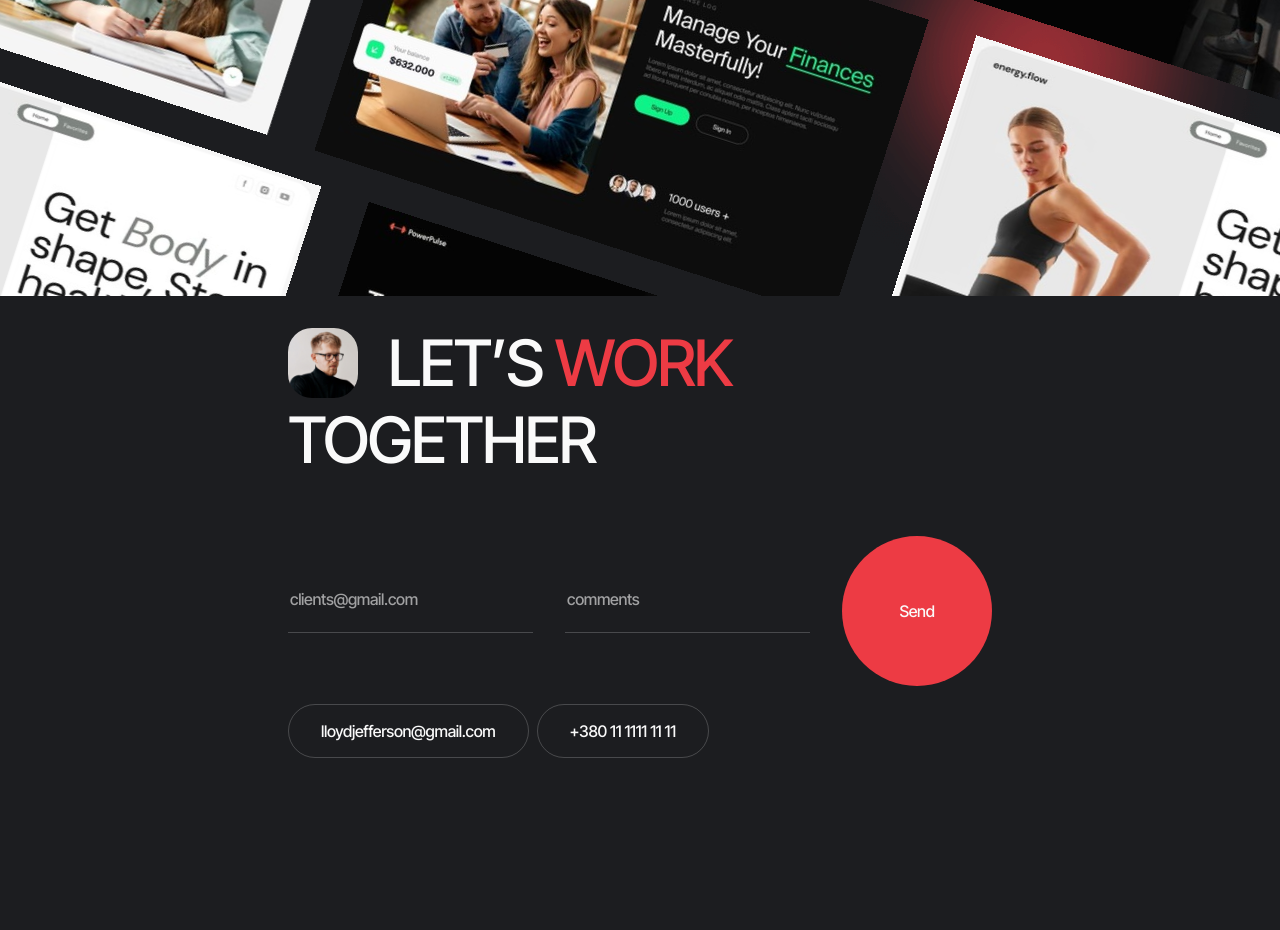
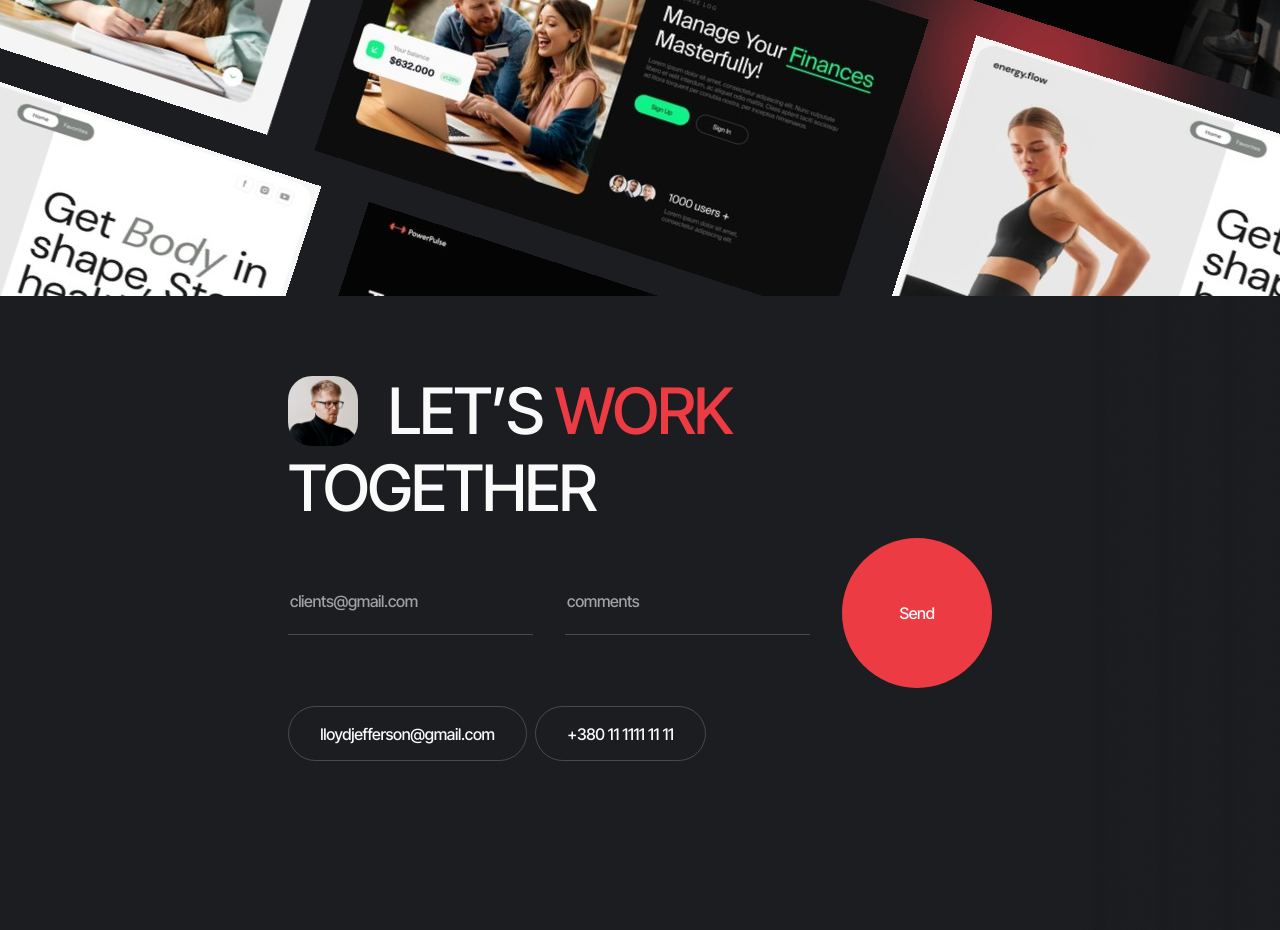
Before and after one commit to Natatulichka/DevTeam5, a website built with Vite: page src/index.html in a window 1280 px wide. Shown: the part 8090-9020 px from the top of the page. Before the commit the page ends 8880 px from the top, so only its background shows below. Built offline with nearby package versions, Linux system fonts and the light colour scheme.

Commit message:
finished styles for footer
- додав background,
- підправив посилання пошти та телефону
-  підправив дрібні помилки

```diff
--- a/src/css/footer.css
+++ b/src/css/footer.css
@@ -2,7 +2,8 @@
 
 .footer {
   padding: 32px 0;
-  background: #1c1d20 url('') right center no-repeat;
+  background: #1c1d20 url('/img/footer/footer-glass_mobil_1x.png') right center
+    no-repeat;
 }
 .container {
   max-width: 375px;
@@ -85,29 +86,49 @@
   background-color: #e0373f;
   letter-spacing: 0.1em;
 }
+.footer-bottom {
+  display: flex;
+  flex-wrap: wrap;
+  align-items: center;
+  height: 37px;
+}
 .contacts {
   display: flex;
   flex-wrap: wrap;
   align-items: center;
   gap: 4px;
+  height: 100%;
 }
 .contacts-item {
   border: 1px solid rgba(250, 250, 250, 0.2);
   border-radius: 60px;
-  padding: 10px 12px;
   line-height: 1;
-  transition: 0.25s;
+  height: 100%;
+  transition: border 0.25s cubic-bezier(0.4, 0, 0.2, 1),
+    color 0.25s cubic-bezier(0.4, 0, 0.2, 1);
+}
+.contacts-mail {
+  width: 178px;
+}
+.contacts-phone {
+  width: 118px;
 }
 .contacts-link {
+  display: flex;
+  justify-content: center;
+  align-items: center;
+  width: 100%;
+  height: 100%;
   font-weight: 500;
   font-size: 0.875rem;
   font-style: normal;
   letter-spacing: -0.02em;
   color: #fafafa;
-  transition: 0.25s;
+  transition: border 0.25s cubic-bezier(0.4, 0, 0.2, 1),
+    color 0.25s cubic-bezier(0.4, 0, 0.2, 1);
 }
 .contacts-item:hover {
-  border: 1px solid #fafafa;
+  border-color: #fafafa;
 }
 .contacts-item:hover .contacts-link {
   color: #e0373f;
@@ -196,7 +217,9 @@
 
 @media screen and (min-width: 768px) {
   .footer {
-    background: #1c1d20 url('') right center no-repeat;
+    padding: 80px 0 169px;
+    background: #1c1d20 url('/img/footer/footer-glass_tablet_1x.png') right
+      center no-repeat;
   }
   .container {
     max-width: 768px;
@@ -205,7 +228,7 @@
   .footer-top {
     max-width: 542px;
     gap: 10px;
-    margin-bottom: 64px;
+    margin-bottom: 18px;
   }
   .footer-image {
     border-radius: 24px;
@@ -233,15 +256,20 @@
     width: 150px;
     height: 150px;
   }
+  .footer-bottom {
+    height: 55px;
+  }
   .contacts {
     gap: 8px;
   }
-  .contacts-item {
-    padding: 18px 32px;
-    line-height: 1;
+  .contacts-mail {
+    width: 239px;
+  }
+  .contacts-phone {
+    width: 171px;
   }
   .contacts-link {
-    font-size: 16px;
+    font-size: 1rem;
   }
   .modal {
     max-width: 493px;
@@ -261,7 +289,8 @@
 
 @media screen and (min-width: 1440px) {
   .footer {
-    background: #1c1d20 url('') right center no-repeat;
+    background: #1c1d20 url('/img/footer/footer-glass_desktop_1x.png') right
+      center no-repeat;
   }
   .container {
     max-width: 1440px;
@@ -279,18 +308,21 @@
 
 @media screen and (max-width: 767px) and (min-resolution: 192dpi) {
   .footer {
-    background: #1c1d20 url('') right center no-repeat;
+    background: #1c1d20 url('/img/footer/footer-glass_mobil_1x.png') right
+      center no-repeat;
   }
 }
 
 @media screen and (min-width: 768px) and (min-resolution: 192dpi) {
   .footer {
-    background: #1c1d20 url('') right center no-repeat;
+    background: #1c1d20 url('/img/footer/footer-glass_tablet_2x.png') right
+      center no-repeat;
   }
 }
 
 @media screen and (min-width: 1440px) and (min-resolution: 192dpi) {
   .footer {
-    background: #1c1d20 url('') right center no-repeat;
+    background: #1c1d20 url('/img/footer/footer-glass_desktop_2x.png') right
+      center no-repeat;
   }
 }
--- a/src/partials/footer.html
+++ b/src/partials/footer.html
@@ -36,12 +36,12 @@
     </form>
     <address class="footer-bottom">
       <ul class="contacts">
-        <li class="contacts-item">
+        <li class="contacts-item contacts-mail">
           <a class="contacts-link" href="mailto:lloydjefferson@gmail.com"
             >lloydjefferson@gmail.com</a
           >
         </li>
-        <li class="contacts-item">
+        <li class="contacts-item contacts-phone">
           <a class="contacts-link" href="tel:+3801111111111"
             >+380 11 1111 11 11</a
           >
```
Also changed, not shown: src/img/footer/footer-glass_desktop_1x.png (added), src/img/footer/footer-glass_desktop_2x.png (added), src/img/footer/footer-glass_mobil_1x.png (added), src/img/footer/footer-glass_mobil_2x.png (added), src/img/footer/footer-glass_tablet_1x.png (added), src/img/footer/footer-glass_tablet_2x.png (added).
